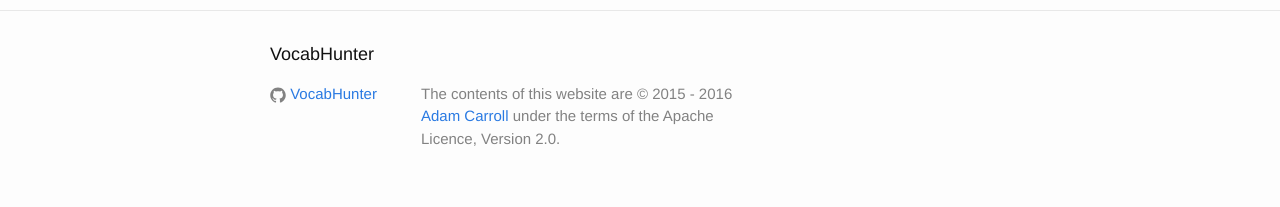
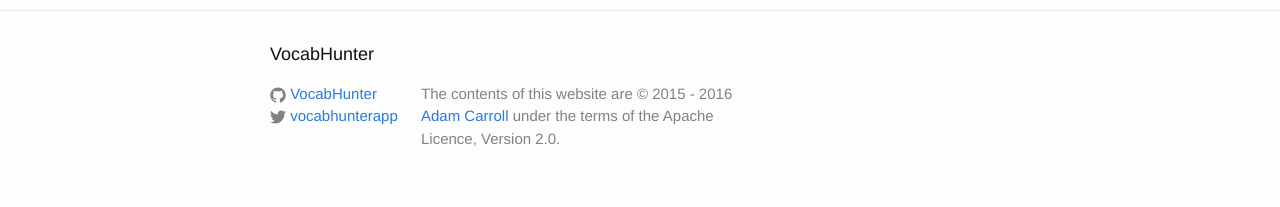
Before and after one commit to VocabHunter/vocabhunter.github.io, a Jekyll site: the page built from index.md, in a window 1280 px wide. Shown: the part 1499-1706 px from the top of the page. Built offline with Jekyll 4.4.1, drawn with Linux system fonts in a browser that asks for light colours.

Commit message:
Added twitter account

```diff
--- a/_config.yml
+++ b/_config.yml
@@ -4,6 +4,7 @@
   VocabHunter helps learners of foreign languages hunt for new vocab in documents
 baseurl: "" # the subpath of your site, e.g. /blog/
 url: "http://vocabhunter.github.io" # the base hostname & protocol for your site
+twitter_username: vocabhunterapp
 gems:
   - jekyll-sitemap
 
```
